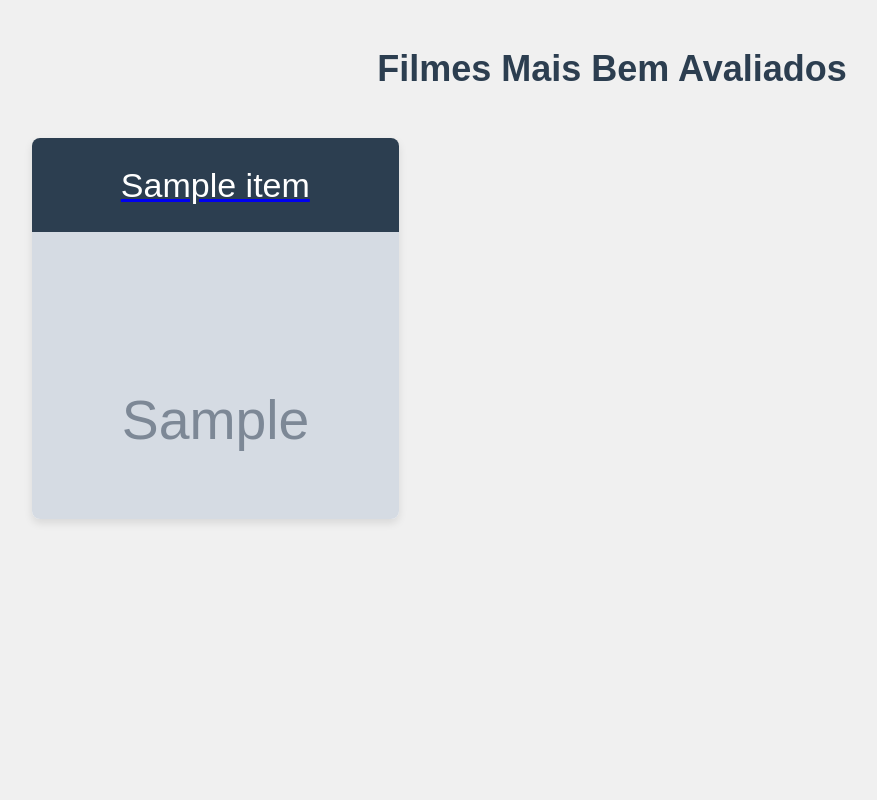
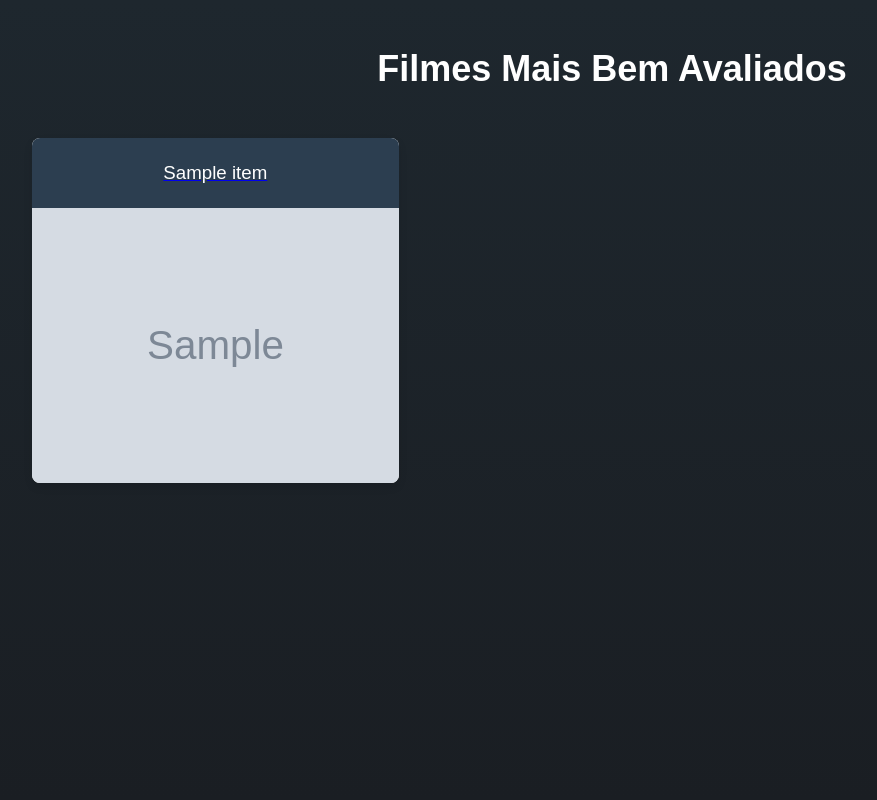
Before and after one commit to filipe-ts/PAS-Client, a Flask app: template templates/index.html in a window 1280 px wide. Shown: the whole page, without its empty margins (28-905 px from the left). Run offline with Flask 3, Linux system fonts and the light colour scheme; the template is opened without the code that fills it: most values are stand-ins (such as "Sample title", 1, 10 or a date in 2020); grey boxes marked "Sample" are stand-in pictures.

Commit message:
small css fixes

```diff
--- a/app.py
+++ b/app.py
@@ -41,4 +41,4 @@ def movie():
         return jsonify({"error": f"Erro de conexão: {str(e)}"}), 500
 
 if __name__ == '__main__':
-    app.run(debug=True, port=5001)
+    app.run(debug=True, port=8000)
--- a/static/css/styles.css
+++ b/static/css/styles.css
@@ -1,4 +1,9 @@
 /* Reset básico */
+html {
+    overflow: hidden;
+    height: 100%;
+}
+
 * {
     margin: 0;
     padding: 0;
@@ -8,10 +13,12 @@
 /* Corpo da página */
 body {
     font-family: 'Arial', sans-serif;
-    background-color: #f0f0f0;
-    color: #333;
+    background: linear-gradient(to bottom, #1e272e, #1a1e23);
+    color: #1e272e;
     line-height: 1.6;
     padding: 20px;
+    height: 100%;
+    overflow: auto;
 }
 
 /* Container principal */
@@ -26,7 +33,7 @@ h1 {
     text-align: center;
     font-size: 36px;
     margin-bottom: 40px;
-    color: #2c3e50;
+    color: white;
 }
 
 /* Lista de itens */
@@ -53,22 +60,27 @@ li:hover {
     transform: translateY(-10px);
     box-shadow: 0 6px 12px rgba(0, 0, 0, 0.15);
 }
+a {
+    display: flex;
+    flex-direction: column;
+    height: 100%;
+    width: 100%;
+}
 
 /* Imagem do poster */
 img {
-    width: 100%;
+    /*width: 100%;*/
     height: 100%;
     /* Ajusta a altura para preencher completamente o contêiner */
     object-fit: cover;
     /* Faz a imagem cobrir completamente o contêiner, sem distorcer */
     object-position: center;
     /* Centraliza a imagem */
-    border-bottom: 4px solid #ddd;
+    /*border-bottom: 4px solid #ddd;*/
 }
 
 /* Título do item */
 h3 {
-    font-size: 34px;
     /* Aumenta o tamanho da fonte do título */
     font-weight: normal;  /* Removendo o negrito */
     padding: 20px;
@@ -76,8 +88,17 @@ h3 {
     color: #fff;  /* Trocando a cor do texto para branco */
     text-align: center;
     margin-bottom: 0;
+
+    /*display: inline-block;*/
+    /*font-size: min(2em, 1.5vw); !* Adjust this to suit your layout *!*/
+    white-space: nowrap;
+    /*overflow: hidden;*/
+    /*text-overflow: ellipsis;*/
+    max-width: 100%; /* Adjust the width as needed */
+
 }
 
+#text-measure { position: absolute; visibility: hidden; white-space: nowrap; }
 
 
 /* Media Queries para Responsividade */
--- a/templates/base.html
+++ b/templates/base.html
@@ -9,6 +9,33 @@
 </head>
 
 <body>
+     <script>
+        function adjustFontSize() {
+            const anchors = document.querySelectorAll('a');
+            const textMeasure = document.getElementById('text-measure');
+            anchors.forEach(anchor => {
+                const heading = anchor.querySelector('h3');
+                textMeasure.style.fontSize = window.getComputedStyle(heading).fontSize;
+                textMeasure.textContent = heading.textContent;
+
+                let parentWidth = anchor.offsetWidth;
+                let textWidth = textMeasure.offsetWidth;
+                let fontSize = parseFloat(window.getComputedStyle(heading).fontSize);
+                console.log(`Textwidth: ${textWidth}`)
+                console.log(`Parent Width: ${parentWidth}`)
+                while (textWidth > parentWidth && fontSize > 0.5) {
+                    fontSize -= 0.05;
+                    textMeasure.style.fontSize = fontSize + 'em';
+                    textWidth = textMeasure.offsetWidth;
+                }
+
+                heading.style.fontSize = fontSize + 'em';
+            });
+        }
+
+        window.addEventListener('resize', adjustFontSize);
+        document.addEventListener('DOMContentLoaded', adjustFontSize);
+    </script>
     {% block content %}
     <!-- Conteúdo das páginas será renderizado aqui -->
     {% endblock %}
```
Also changed, not shown: requirements.txt (+13 -3 lines), templates/movie_details.html (+9 -1 lines), 1 other file.
